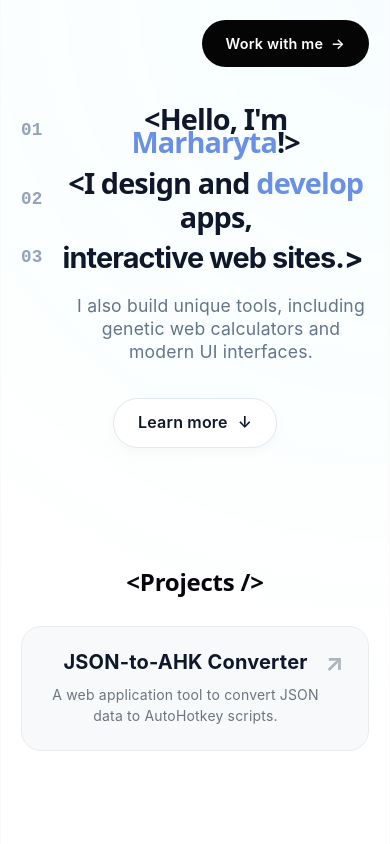
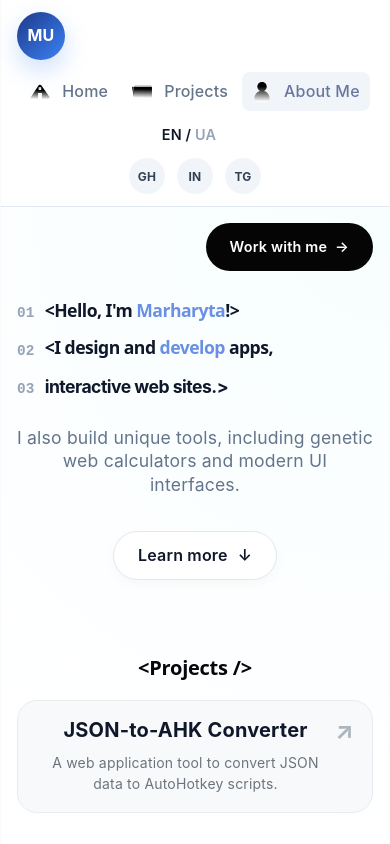
Before and after one commit to defajax/portfolio, a React (Vite) app: page / in a window 390 px wide. Shown: the top 844 px of the page. Built offline with nearby package versions, Linux system fonts and the light colour scheme.

Commit message:
Mobile devices view update

```diff
--- a/src/App.css
+++ b/src/App.css
@@ -346,34 +346,125 @@ body {
 
 /* Adaptive styles for mobile devices */
 @media (max-width: 900px) {
+  .portfolio-layout {
+    flex-direction: column;
+  }
+
   .sidebar {
-    display: none;
+    position: static;
+    width: 100%;
+    height: auto;
+    display: grid;
+    grid-template-columns: 1fr auto auto;
+    align-items: center;
+    gap: 12px 16px;
+    padding: 16px 20px;
+    border-right: 0;
+    border-bottom: 1px solid #e2e8f0;
   }
+
+  .profile-section {
+    justify-content: flex-start;
+    margin-bottom: 0;
+  }
+
+  .avatar-placeholder {
+    width: 48px;
+    height: 48px;
+    font-size: 1rem;
+  }
+
+  .nav-menu {
+    grid-column: 1 / -1;
+    flex-direction: row;
+    justify-content: center;
+    flex-wrap: wrap;
+    gap: 4px;
+  }
+
+  .nav-item {
+    padding: 8px 10px;
+  }
+
+  .lang-switch {
+    margin: 0;
+    white-space: nowrap;
+  }
+
+  .social-links {
+    justify-content: flex-end;
+  }
+
   .main-content {
     margin-left: 0;
+    min-width: 0;
     padding: 20px;
   }
+
   .hero-text-block h1,
   .hero-text-block h2,
   .hero-text-block h3 {
-    font-size: 1.8rem;
+    font-size: clamp(1.1rem, 4.5vw, 1.8rem);
   }
+
+  .line {
+    gap: 10px;
+  }
+
+  .hero-subtitle {
+    margin-left: 0;
+  }
+
   /* Projects Section */
   .projects-section {
-    margin-top: 80px; /* Offset from the main screen */
+    margin-top: 48px;
     padding-bottom: 50px;
   }
 
   .section-title {
-    font-size: 24px;
-    margin-bottom: 30px;
+    font-size: clamp(1.25rem, 5vw, 24px);
+    margin-bottom: 20px;
     font-weight: 600;
   }
 
   /* Bento Grid Layout */
   .bento-grid {
     display: grid;
-    grid-template-columns: repeat(auto-fill, minmax(300px, 1fr));
+    grid-template-columns: repeat(auto-fill, minmax(min(100%, 280px), 1fr));
     gap: 20px;
   }
 }
+
+@media (max-width: 480px) {
+  .sidebar {
+    grid-template-columns: 1fr auto;
+    gap: 12px;
+    padding: 12px 16px;
+  }
+
+  .social-links {
+    grid-column: 1 / -1;
+    justify-content: center;
+  }
+
+  .main-content {
+    padding: 16px;
+  }
+
+  .hero-section {
+    padding: 28px 0;
+  }
+
+  .line {
+    align-items: flex-start;
+  }
+
+  .num {
+    font-size: 0.9rem;
+    padding-top: 3px;
+  }
+
+  .bento-card {
+    padding: 18px;
+  }
+}
```
